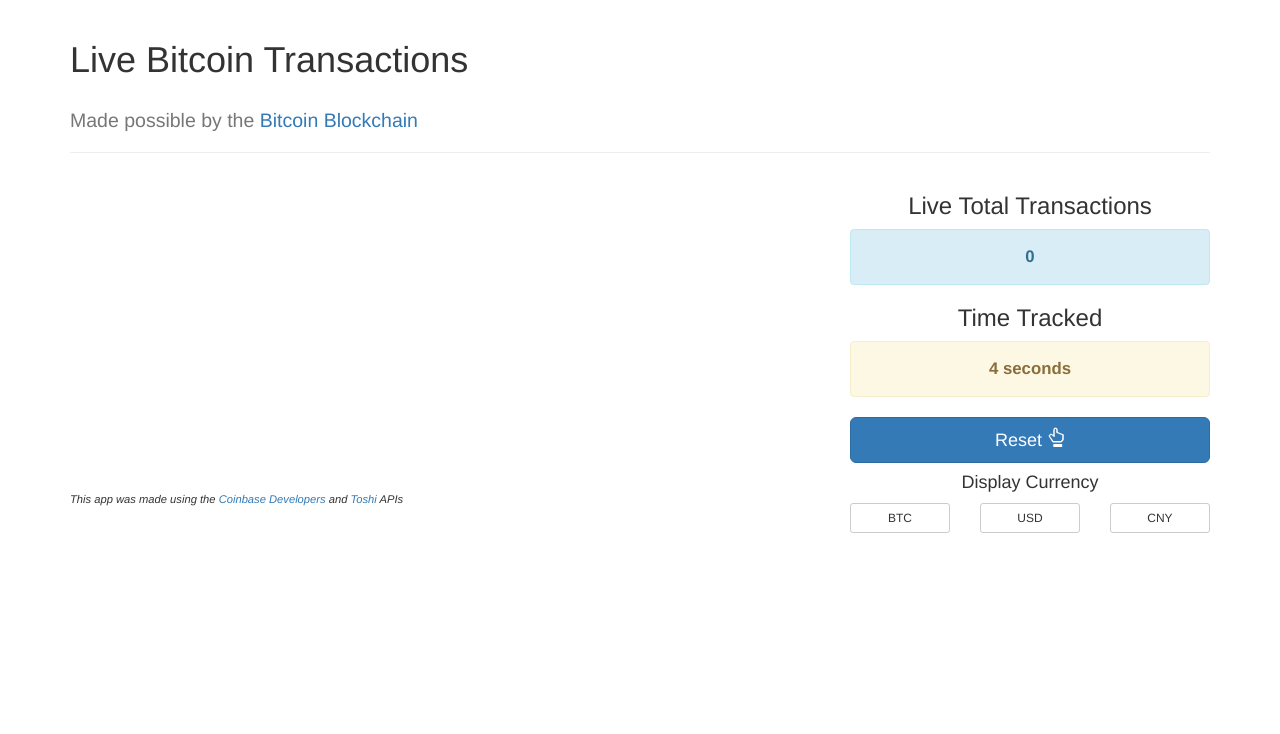
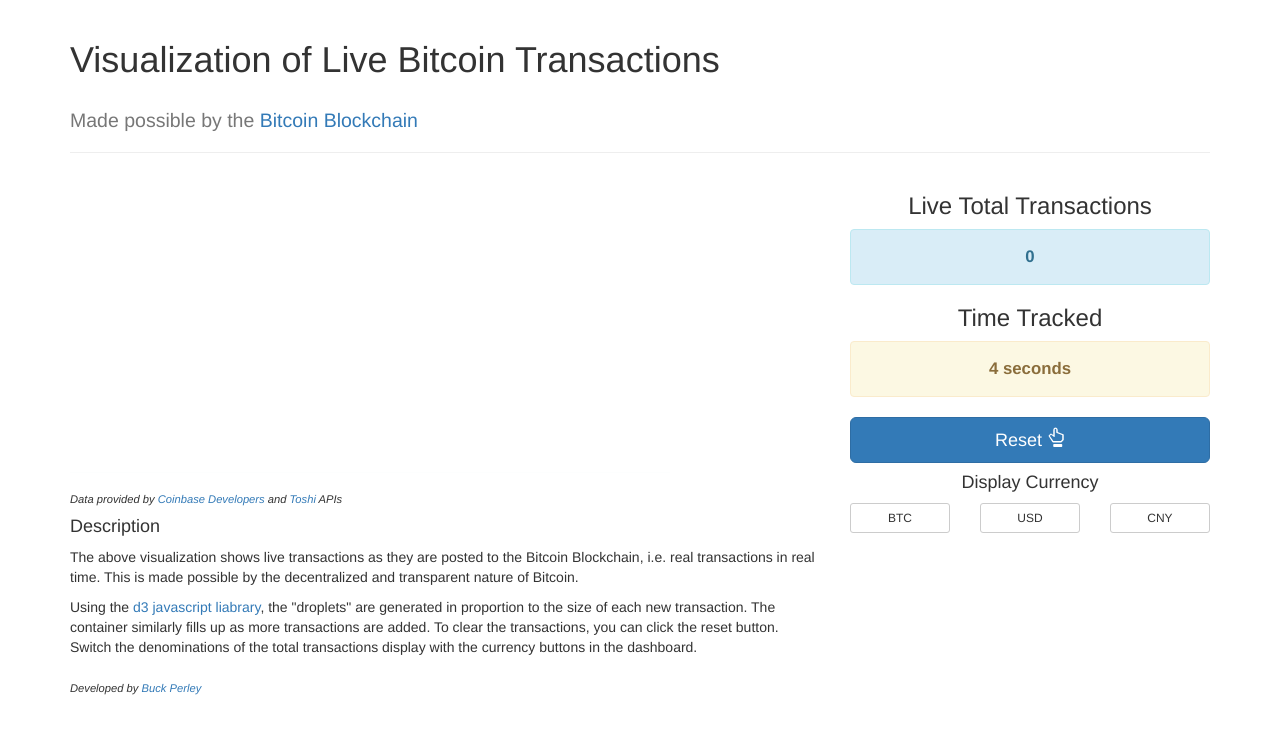
Before and after one commit to bucko13/btc-blockchain-transactions-visualizers, a website: page client/index.html in a window 1280 px wide. Drawn offline with nearby package versions, Linux system fonts and the light colour scheme; some packages are replaced by stand-ins of ours; a script that the page names is missing.

Commit message:
added description text and made some other cosmetic adjustments

```diff
--- a/client/index.html
+++ b/client/index.html
@@ -17,7 +17,7 @@
 <body >
   <div class="container">
   <div class="page-header">
-    <h1>Live Bitcoin Transactions</h1>
+    <h1>Visualization of Live Bitcoin Transactions</h1>
     <h2><small>Made possible by the <a href="https://en.bitcoin.it/wiki/Block_chain" target="_blank">Bitcoin Blockchain</a></small></h2>
   </div>
     <div class="row" ng-controller="TransactionData">
@@ -26,7 +26,10 @@
 
       <div class="transaction-container col-md-8" >
         <div fill-tub chart-total="totalTransactions" chart-transactions="transactions"></div>
-        <footer>This app was made using the <a href="https://developers.coinbase.com/api/v2" target="_blank">Coinbase Developers</a> and <a href="https://toshi.io/" target="_blank">Toshi</a> APIs</footer>
+        <footer>Data provided by <a href="https://developers.coinbase.com/api/v2" target="_blank">Coinbase Developers</a> and <a href="https://toshi.io/" target="_blank">Toshi</a> APIs</footer>
+        <h4>Description</h4>
+        <p>The above visualization shows live transactions as they are posted to the Bitcoin Blockchain, i.e. real transactions in real time. This is made possible by the decentralized and transparent nature of Bitcoin.</p>
+        <p>Using the <a href="https://d3js.org/" target="_blank">d3 javascript liabrary</a>, the "droplets" are generated in proportion to the size of each new transaction. The container similarly fills up as more transactions are added. To clear the transactions, you can click the reset button. Switch the denominations of the total transactions display with the currency buttons in the dashboard.</p>
       </div>
 
       <div class="col-md-4 dashboard">
@@ -60,6 +63,12 @@
       </div>
   </div>
 
+  <footer class="row">
+    <div class="col-md-4 offset-md-2">
+      <p>Developed by <a href="https://github.com/Bucko13/" target="_blank">Buck Perley</a></p>
+    </div>
+  </div>
+
   <script src="app.js"></script>
   <script src="lib/filltub.js"></script>
   <script src="lib/exchangeRates.js"></script>
```
